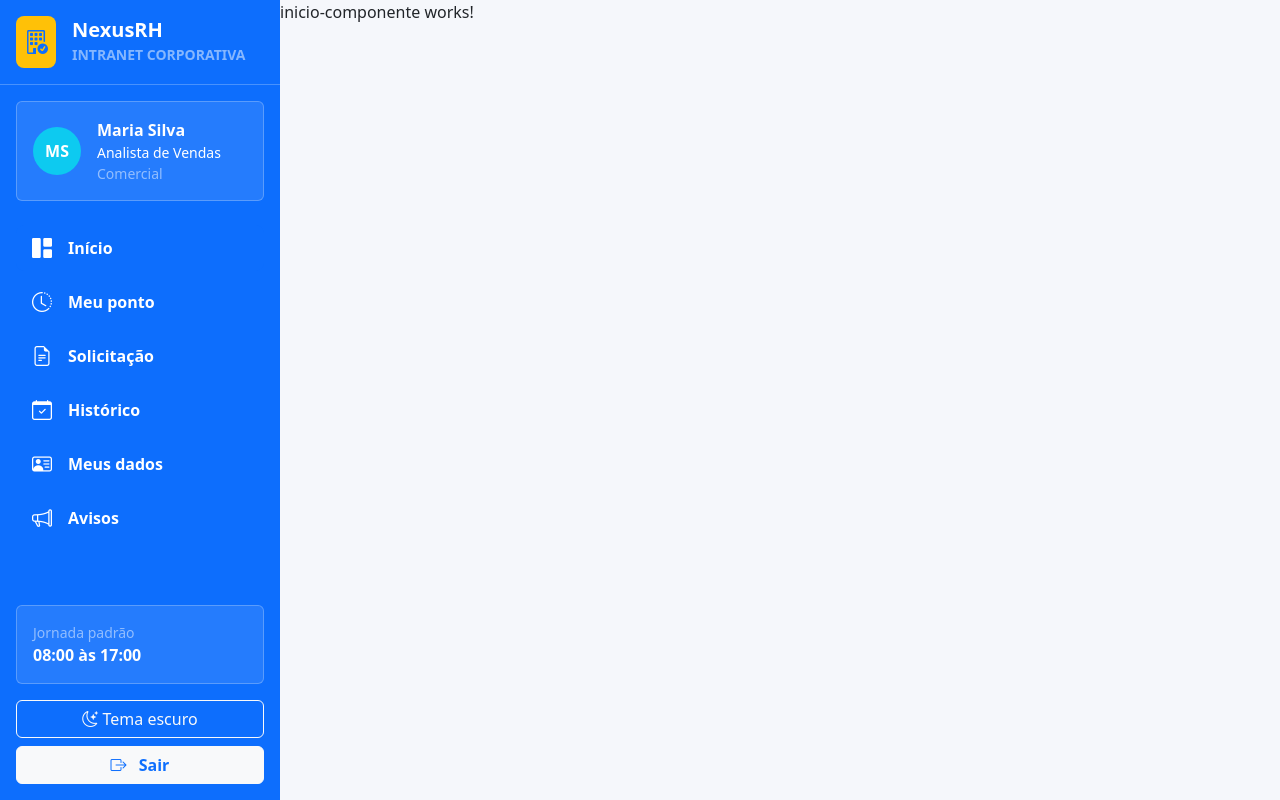
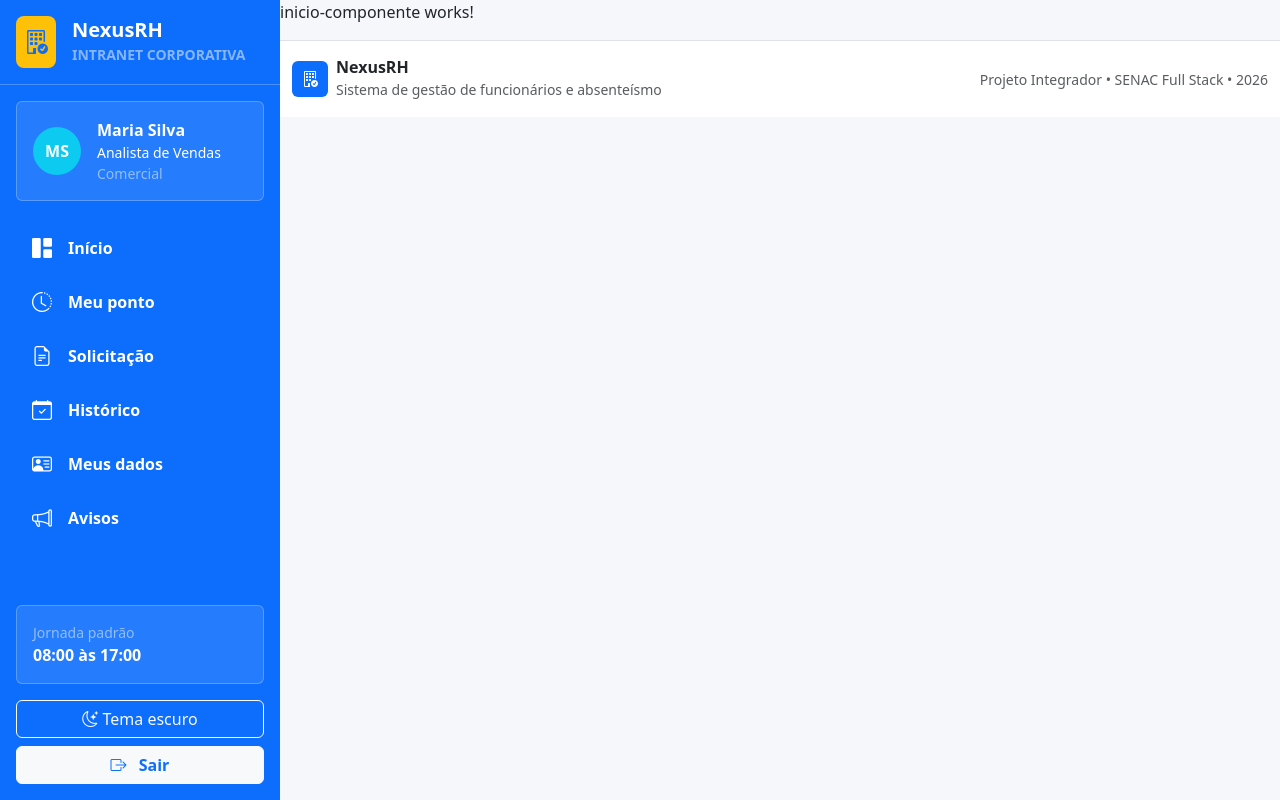
Before and after one commit to gavar-dev/sistema-gestao-absenteismo, an Angular app: page / in a window 1280 px wide. Built offline with nearby package versions, Linux system fonts and the light colour scheme.

Commit message:
feat: Adicionando o footer nas pages

```diff
--- a/src/app/app.html
+++ b/src/app/app.html
@@ -2,4 +2,5 @@
 
 <main [class.app-content]="mostrarSidebar()" [class.login-content]="!mostrarSidebar()">
   <router-outlet></router-outlet>
+  <app-footer-component></app-footer-component>
 </main>
--- a/src/app/app.ts
+++ b/src/app/app.ts
@@ -2,11 +2,12 @@ import { Component, DOCUMENT, Inject, signal } from '@angular/core';
 import { Router, RouterOutlet } from '@angular/router';
 import { Sidebar } from './shared/sidebar/sidebar';
 import { CommonModule } from '@angular/common';
+import { FooterComponent } from './shared/footer-component/footer-component';
 
 @Component({
   selector: 'app-root',
   standalone: true,
-  imports: [RouterOutlet, Sidebar, CommonModule],
+  imports: [RouterOutlet, Sidebar, CommonModule, FooterComponent],
   templateUrl: './app.html',
   styleUrl: './app.css'
 })
--- a/src/app/shared/footer-component/footer-component.css
+++ b/src/app/shared/footer-component/footer-component.css
@@ -0,0 +1,10 @@
+.footer-component {
+  background-color: var(--app-surface);
+  color: var(--app-text);
+}
+
+.footer-icon {
+  width: 36px;
+  height: 36px;
+  min-width: 36px;
+}
--- a/src/app/shared/footer-component/footer-component.html
+++ b/src/app/shared/footer-component/footer-component.html
@@ -1 +1,24 @@
-<p>footer-component works!</p>
+<footer class="footer-component border-top py-3 mt-auto">
+  <div class="container-fluid">
+    <div class="row align-items-center gy-2">
+      <div class="col-12 col-md-6">
+        <div class="d-flex align-items-center gap-2">
+          <span class="d-inline-flex align-items-center justify-content-center rounded-2 bg-primary text-white footer-icon">
+            <i class="bi bi-building-check"></i>
+          </span>
+
+          <div>
+            <strong class="d-block lh-sm">NexusRH</strong>
+            <small class="text-body-secondary">Sistema de gestão de funcionários e absenteísmo</small>
+          </div>
+        </div>
+      </div>
+
+      <div class="col-12 col-md-6 text-md-end">
+        <small class="text-body-secondary">
+          Projeto Integrador • SENAC Full Stack • 2026
+        </small>
+      </div>
+    </div>
+  </div>
+</footer>
```
